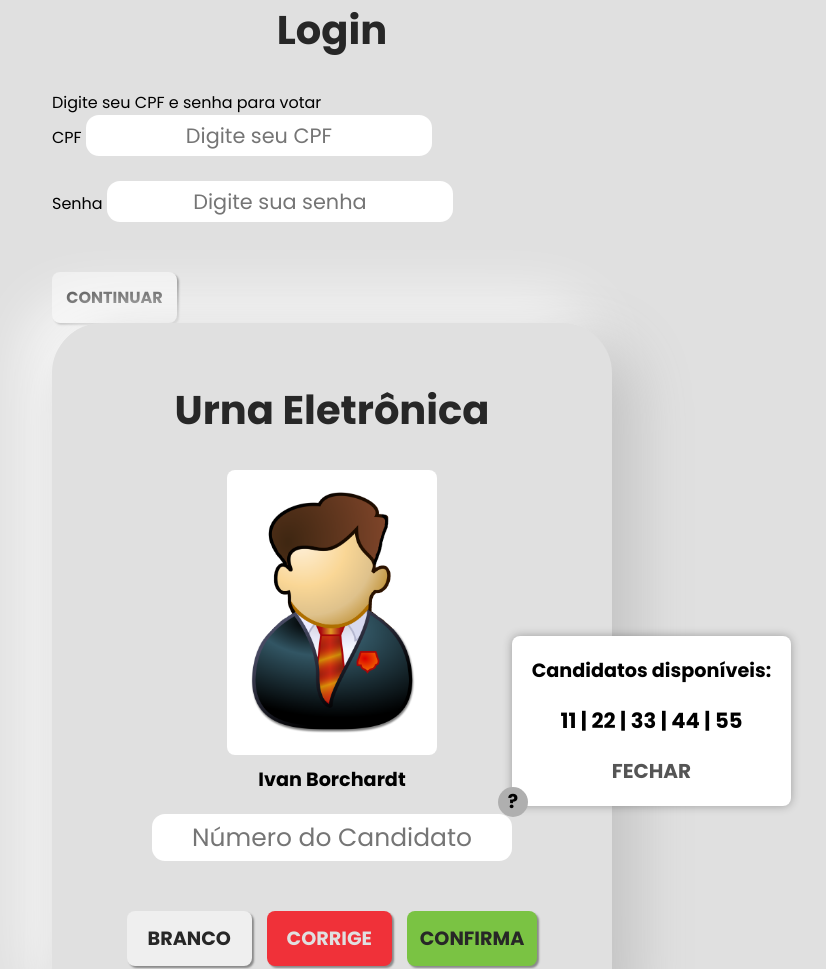
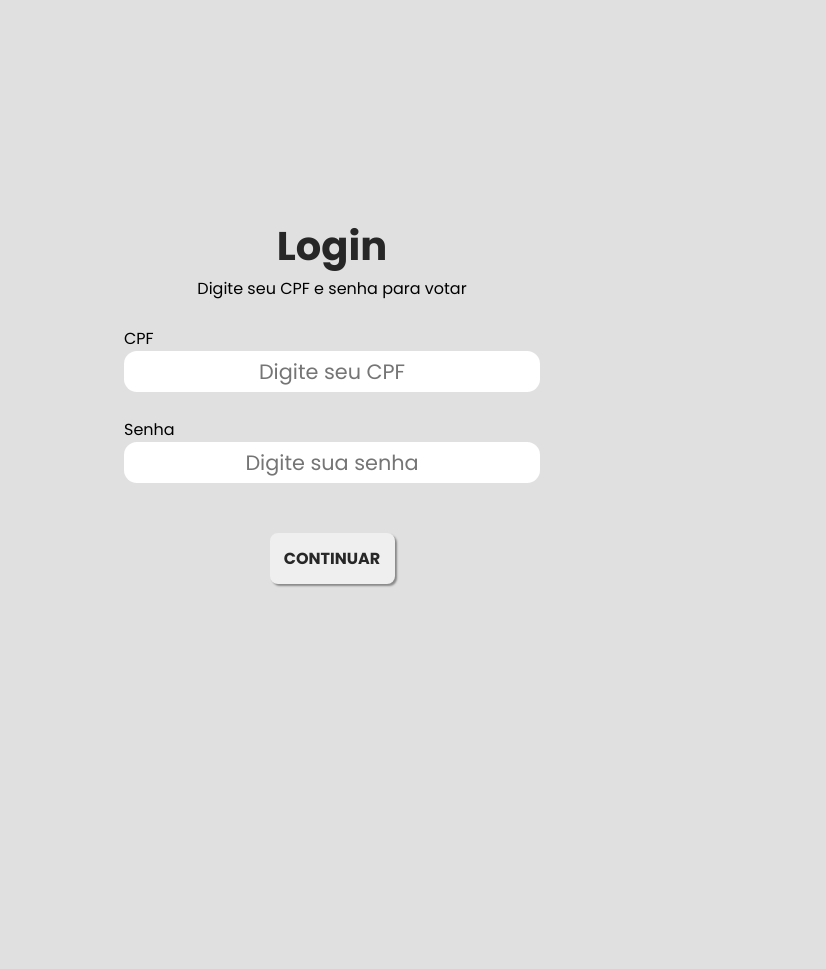
Before and after one commit to evandroreichert/exerciciosNode, a website: page 003 - Projeto Urna Eletronica/index.html in a window 1280 px wide. Shown: the top 969 px of the page, without its empty margins (308-1134 px from the left). After the commit the page ends 800 px from the top, so only its background shows below. Drawn offline with Linux system fonts and the light colour scheme; files that its build step writes are made by us from their sources; files whose address does not match are found by name.

Commit message:
css login

```diff
--- a/003 - Projeto Urna Eletronica/client/css/style.css
+++ b/003 - Projeto Urna Eletronica/client/css/style.css
@@ -7,6 +7,40 @@
     margin: 0;
     padding: 0;
 }
+
+.urna-container {
+    display: none;
+}
+
+.login-container {
+    display: flex;
+    flex-direction: column;
+    width: 100vw;
+    height: 100vh;
+    align-items: center;
+    justify-content: center;
+}
+
+.login-container input {
+    max-width: 450px;
+    min-width: 250px;
+}
+
+.login-container h1 {
+    margin-bottom: 0;
+}
+
+.login-container p {
+    margin-bottom: 25px;
+}
+
+.inputcpf-container, .inputsenha-container {
+    display: flex;
+    flex-direction: column;
+}
+
+
+
 
 body {
     background-color: #e0e0e0;
@@ -200,6 +234,7 @@ button:hover {
 }
 
 #modalCandidatos {
+    display: none;
     position: absolute;
     bottom: 27%;
     right: -32%;
```
